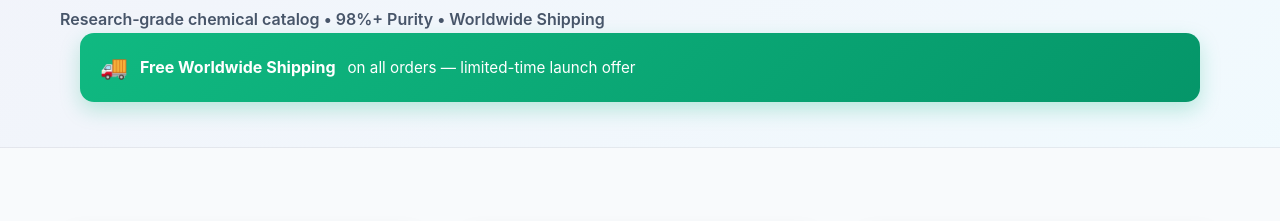
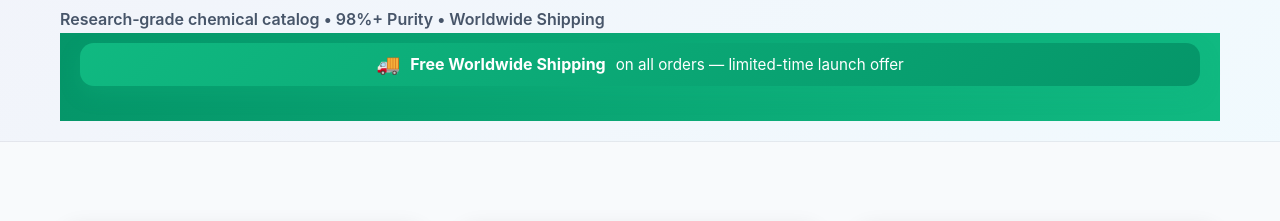
Before and after one commit to lnnemml/ISRIB, a website: page products.html in a window 1280 px wide. Shown: the part 183-404 px from the top of the page. Drawn offline with Linux system fonts and the light colour scheme.

Commit message:
Update styles.css

```diff
--- a/css/styles.css
+++ b/css/styles.css
@@ -2210,3 +2210,25 @@ h1, .hero h1, .page-title{ margin-top: 0 !important; }
     gap: 6px;
   }
 }
+
+.free-shipping-banner-container {
+  background: linear-gradient(90deg, #059669, #10b981);
+  padding: 10px 0;
+  border-radius: 0;
+}
+
+.free-shipping-banner {
+  color: white;
+  font-weight: 700;
+  font-size: 1rem;
+  display: flex;
+  align-items: center;
+  gap: 10px;
+  justify-content: center;
+  flex-wrap: wrap;
+  padding: 4px 0;
+}
+
+.free-shipping-banner .emoji {
+  font-size: 1.2rem;
+}
```
